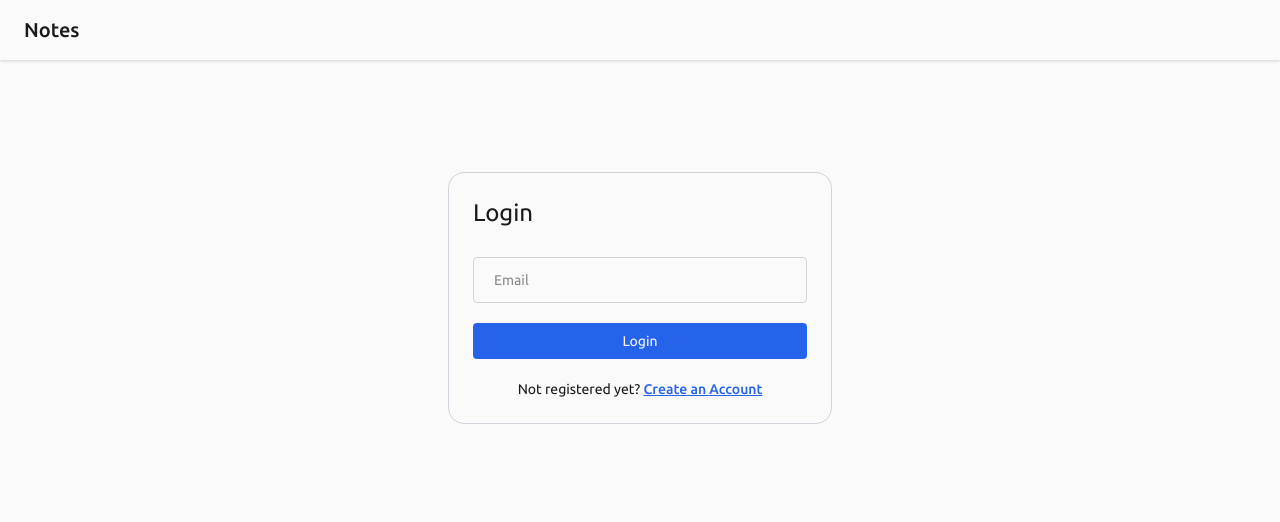
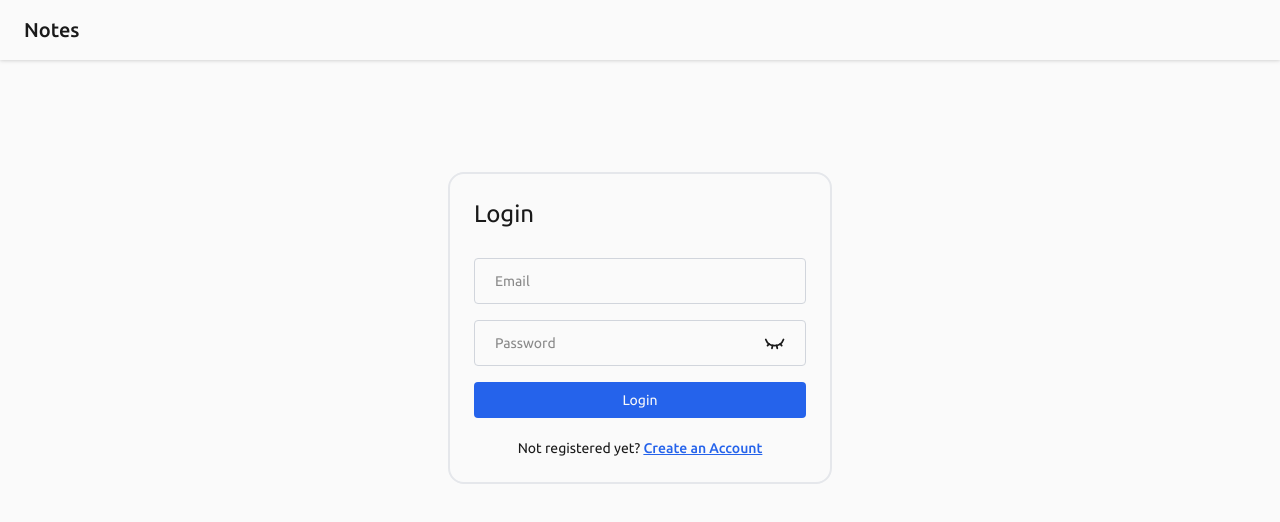
Before and after one commit to avicious/notes-app, a React (Vite) app in the folder frontend/: page /login in a window 1280 px wide. Shown: the top 522 px of the page. Built offline with nearby package versions, Linux system fonts and the light colour scheme.

Commit message:
Password Input: Password input component added

```diff
--- a/frontend/package.json
+++ b/frontend/package.json
@@ -11,6 +11,7 @@
   },
   "dependencies": {
     "@tailwindcss/vite": "^4.2.2",
+    "lucide-react": "^1.7.0",
     "react": "^19.2.4",
     "react-dom": "^19.2.4",
     "react-router-dom": "^7.13.2",
--- /dev/null
+++ b/frontend/src/components/Input/PasswordInput.jsx
@@ -0,0 +1,36 @@
+import { useState } from "react";
+import { Eye, EyeClosed } from "lucide-react";
+
+const PasswordInput = ({ value, onChange, placeholder }) => {
+  const [isShowPassword, setIsShowPassword] = useState(false);
+
+  const toggleShowPassword = () => {
+    setIsShowPassword((prev) => !prev);
+  };
+
+  return (
+    <div className="flex items-center bg-transparent border-[1.5px] border-gray-300 px-5 rounded mb-3">
+      <input
+        value={value}
+        onChange={onChange}
+        type={isShowPassword ? "text" : "password"}
+        placeholder={placeholder || "Password"}
+        className="w-full text-sm bg-transparent py-3 mr-3 rounded outline-none"
+      />
+
+      {isShowPassword ? (
+        <Eye
+          className="text-accent cursor-pointer"
+          onClick={() => toggleShowPassword()}
+        />
+      ) : (
+        <EyeClosed
+          className="text-carbon cursor-pointer"
+          onClick={() => toggleShowPassword()}
+        />
+      )}
+    </div>
+  );
+};
+
+export default PasswordInput;
--- a/frontend/src/pages/Login/Login.jsx
+++ b/frontend/src/pages/Login/Login.jsx
@@ -1,5 +1,6 @@
 import { Link } from "react-router-dom";
 import Navbar from "../../components/Navbar/Navbar";
+import PasswordInput from "../../components/Input/PasswordInput";
 
 const Login = () => {
   return (
@@ -7,11 +8,13 @@ const Login = () => {
       <Navbar />
 
       <div className="flex items-center justify-center mt-28">
-        <div className="w-96 border border-gray-300 rounded-2xl bg-ghost p-6">
+        <div className="w-96 border-2 border-gray-200 rounded-2xl bg-ghost p-6">
           <form onSubmit={() => {}}>
             <h3 className="text-2xl mb-7">Login</h3>
 
             <input type="text" placeholder="Email" className="input-box" />
+
+            <PasswordInput />
 
             <button type="submit" className="btn-primary">
               Login
@@ -21,7 +24,7 @@ const Login = () => {
               Not registered yet?{" "}
               <Link
                 to="/sign-up"
-                className="font-medium text-accent underline cursor-pointer"
+                className="font-medium text-accent underline hover:decoration-dashed cursor-pointer"
               >
                 Create an Account
               </Link>
```
Also changed, not shown: 1 other file (tests, documents, lock files or other folders).
